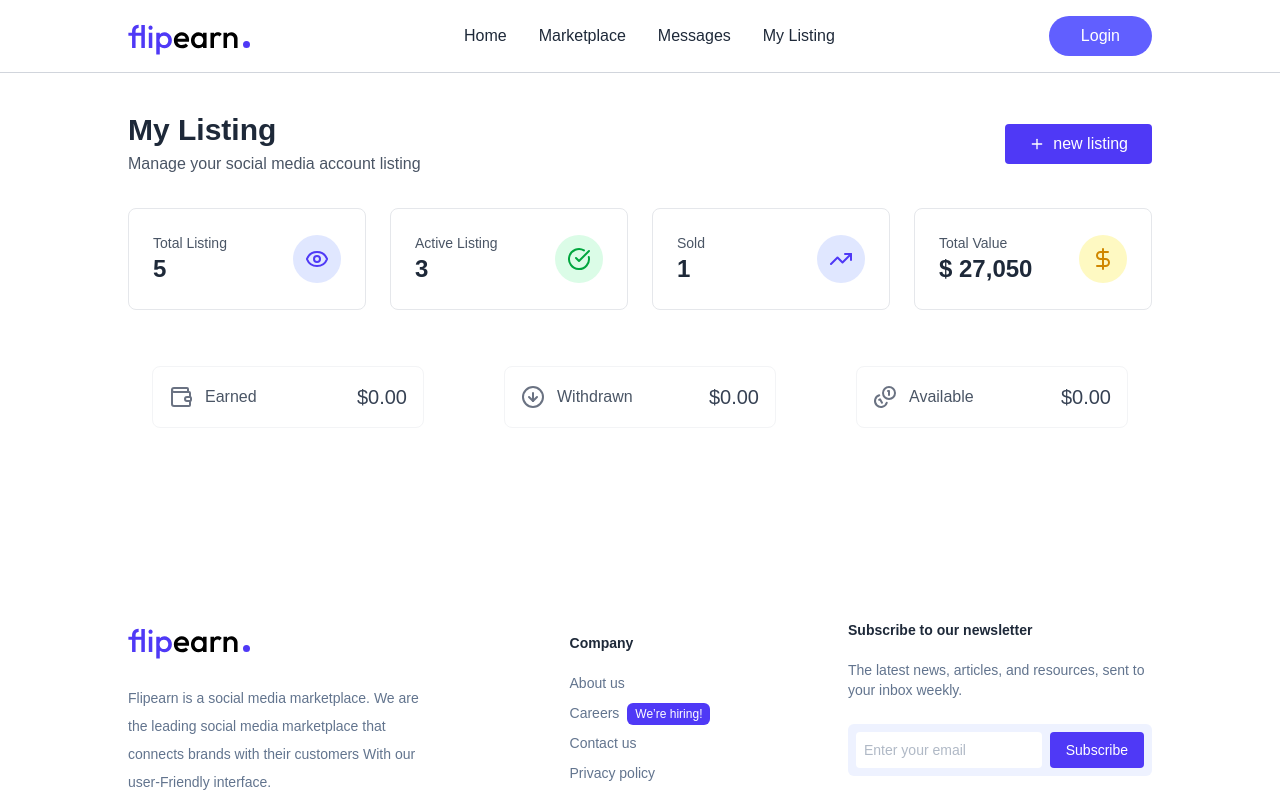
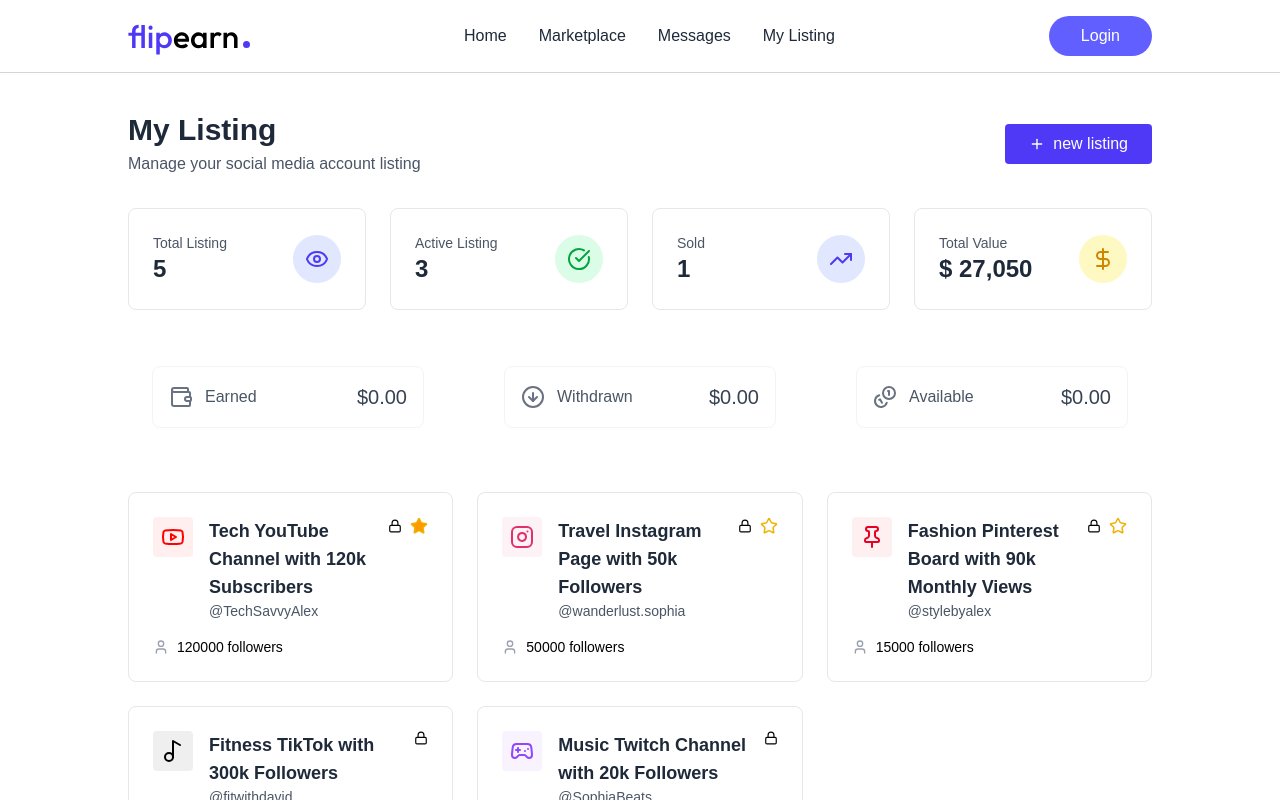
Before and after one commit to yeasin5060/flipEarn, a React (Vite) app in the folder client/: page /my-listing in a window 1280 px wide. Shown: the top 800 px of the page. Built offline with nearby package versions, Linux system fonts and the light colour scheme; no server answers.

Commit message:
state the listing section in mylisting page

```diff
--- a/client/src/pages/MyListings.jsx
+++ b/client/src/pages/MyListings.jsx
@@ -1,8 +1,9 @@
 import React from 'react'
 import { useSelector } from 'react-redux'
 import {useNavigate} from 'react-router-dom'
-import { ArrowDownCircleIcon, CheckCircle, CoinsIcon, DollarSign, Eye, Plus, TrendingUp, WalletIcon } from 'lucide-react';
+import { ArrowDownCircleIcon, CheckCircle, CoinsIcon, DollarSign, Eye, LockIcon, Plus, StarIcon, TrendingUp, UserIcon, WalletIcon } from 'lucide-react';
 import StatCard from '../components/StatCard';
+import { platformIcons } from '../assets/assets';
 
 const MyListings = () => {
   const {userListings ,  balance } = useSelector((state)=> state.listing);
@@ -56,6 +57,75 @@ const MyListings = () => {
           ))
         }
       </div>
+      {/*Listings */}
+      {
+        userListings.length === 0 ?
+        (
+          <div className='bg-white rounded-lg border border-gray-200 p-16 text-center'>
+            <div className='w-16 h-16 bg-gray-100 rounded-full flex items-center justify-center mx-auto mb-4'>
+              <Plus className='w-8 h-8 text-gray-400'/>
+            </div>
+            <h3 className='text-xl font-medium text-gray-800 mb-2 capitalize'>no listing yet</h3>
+            <p className='text-gray-600 mb-6'>Start by creating your first listing</p>
+            <button onClick={()=> navigate('/create-listing')} className='bg-indigo-600 capitalize hover:bg-indigo-700 text-white px-6 py-2 font-medium rounded-lg'>create your listing</button>
+          </div>
+        ):
+        (
+          <div className='grid grid-cols-1 md:grid-cols-2 lg:grid-cols-3 gap-6'>
+            {userListings.map((listing)=>(
+              <div className='bg-white rounded-lg border border-gray-200 hover:shadow-lg shadow-gray-200/70 transition-shadow' key={listing.id}>
+                <div className='p-6'>
+                  <div className='flex items-start gap-4 justify-between mb-4'>
+                    {platformIcons[listing.platform]}
+                    <div className='flex-1'>
+                      <div className='flex items-start justify-between'>
+                        <h3 className='text-lg font-semibold text-gray-800'>{listing.title}</h3>
+                        <div className='flex items-center gap-2'>
+                          <div className='relative group'>
+                            <LockIcon size={14}/>
+                            <div className='invisible group-hover:visible absolute right-0 top-0 pt-4 z-20'>
+                              <div className='bg-white text-gray-600 text-xs rounded border border-gray-200 p-2 px-3'>
+                                {!listing.isCredentialSubmitted && (
+                                  <>
+                                    <button className='flex items-center gap-2 text-nowrap capitalize'>
+                                      add credentials
+                                    </button>
+                                    <hr className='border-gray-200 my-2'/>
+                                  </>
+                                )}
+                                <button className='text-nowrap'>
+                                  Status : {""}
+                                  <span className={
+                                    listing.isCredentialSubmitted ? listing.isCredentialVerified ? listing.isCredentialChanged ? 'text-green-600' : 'text-indigo-600' :'text-slate-600' : 'text-red-600'
+                                  }>
+                                    {listing.isCredentialSubmitted ? listing.isCredentialVerified ? listing.isCredentialChanged ? 'Chenged' : 'Verified' : 'Submitted' : 'Not Submitted'}
+                                  </span>
+                                </button>
+                              </div>
+                            </div>
+                          </div>
+                          {listing.status === 'active' && (
+                            <StarIcon size={18} className={`text-yellow-500 cursor-pointer ${listing.featured && 'fill-amber-500'}`} />
+                          )}
+                        </div>
+                      </div>
+                      <p className='text-sm text-gray-600'><span>@{listing.username}</span></p>
+                    </div>
+                  </div>
+                  <div className='space-y-4'>
+                    <div className='grid grid-cols-2 gap-2 text-sm'>
+                      <div className='flex items-center space-x-2'>
+                        <UserIcon className='size-4 text-gray-400'/>
+                        <span>{listing.followers_count} followers</span>
+                      </div>
+                    </div>
+                  </div>
+                </div>
+              </div>
+            ))}
+          </div>
+        )
+      }
     </div>
   )
 }
```
